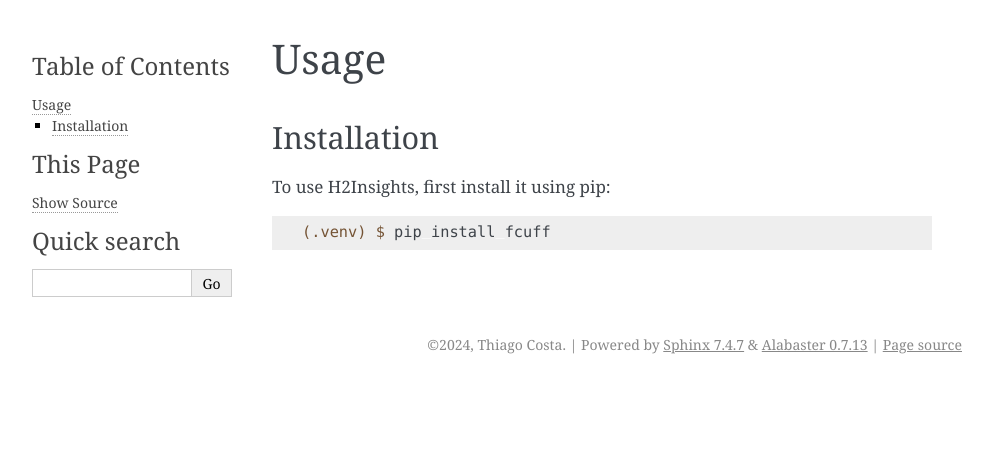
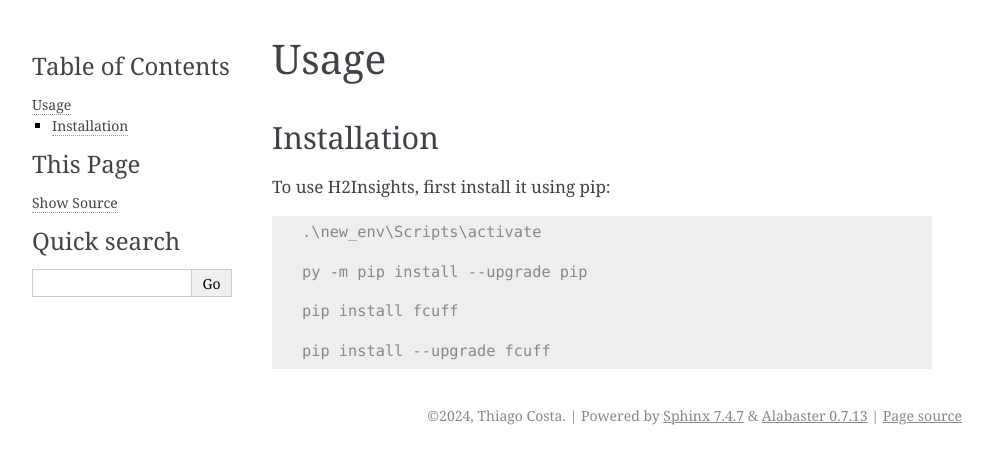
Before and after one commit to SiegKat/fcuff, a Sphinx documentation site: the page built from docs/source/usage.rst, in a window 1280 px wide. Shown: the top 464 px of the page, without its empty margins (148-1141 px from the left). Built offline with Sphinx 7.4.7, drawn with Linux system fonts in a browser that asks for light colours.

Commit message:
Update usage.rst

```diff
--- a/docs/source/usage.rst
+++ b/docs/source/usage.rst
@@ -8,4 +8,10 @@
 
 .. code-block:: console
 
-   (.venv) $ pip install fcuff
+   .\new_env\Scripts\activate
+
+   py -m pip install --upgrade pip
+
+   pip install fcuff
+
+   pip install --upgrade fcuff
```
